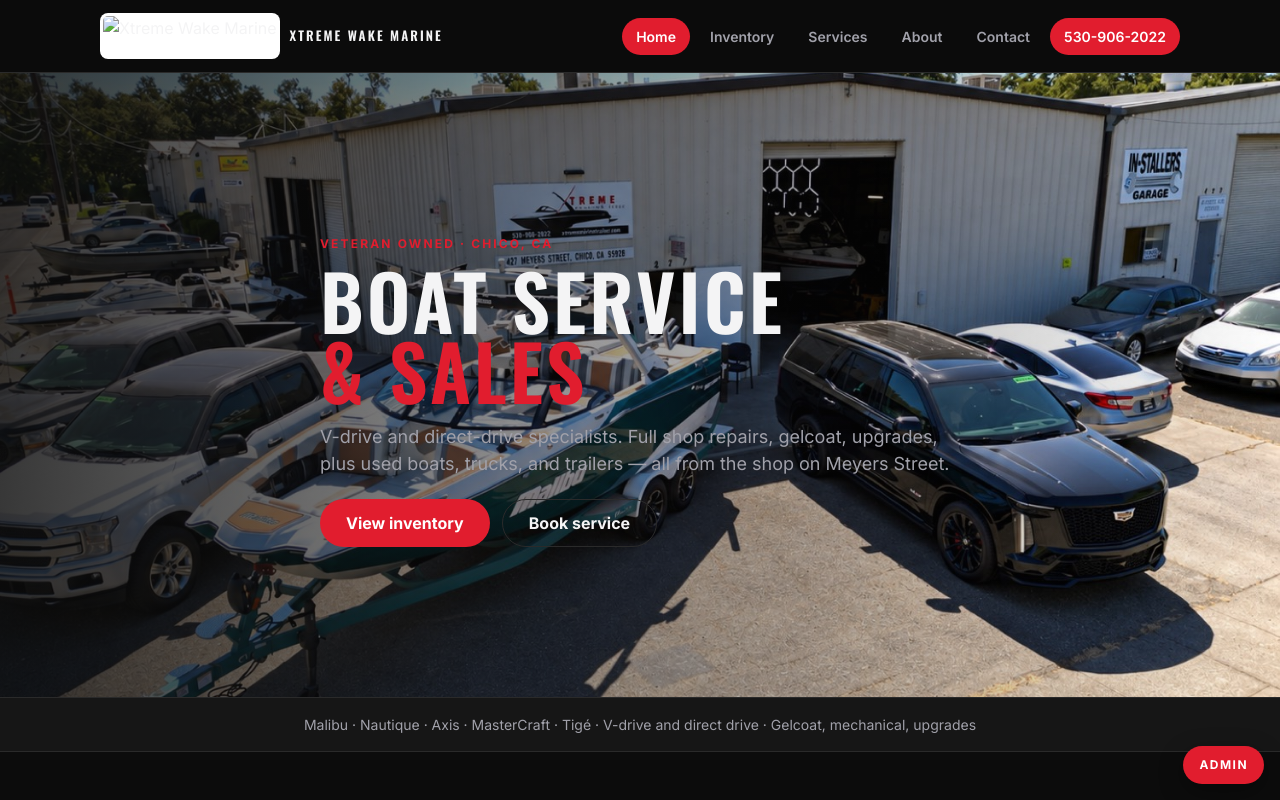
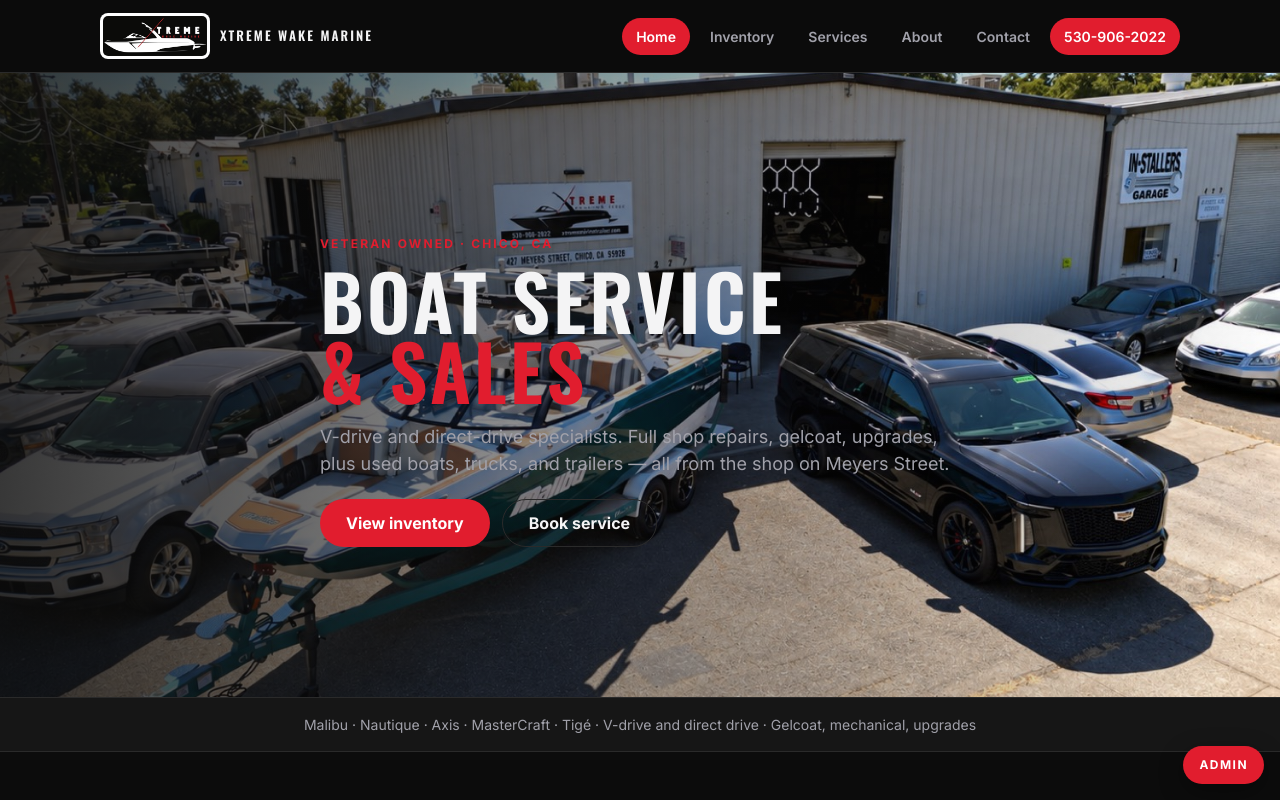
Before and after one commit to wcp10801/xtreme-wake-marine4, a plain HTML site: page index.html in a window 1280 px wide. Shown: the top 800 px of the page. Drawn offline with nearby package versions, Linux system fonts and the light colour scheme.

Commit message:
Fix logo paths to root-level logo.png

```diff
--- a/index.html
+++ b/index.html
@@ -5,7 +5,7 @@
 <meta name="viewport" content="width=device-width, initial-scale=1" />
 <title>Xtreme Wake Marine</title>
 <meta name="description" content="Veteran-owned boat service and sales in Chico." />
-<link rel="icon" href="photos/shop/logo.png" />
+<link rel="icon" href="logo.png" />
 <link rel="preconnect" href="https://fonts.googleapis.com" />
 <link href="https://fonts.googleapis.com/css2?family=Inter:wght@400;600;700&family=Oswald:wght@600;700&display=swap" rel="stylesheet" />
 <script src="https://identity.netlify.com/v1/netlify-identity-widget.js"></script>
@@ -15,7 +15,7 @@
 <header>
   <div class="wrap nav">
     <a class="brand" href="#/">
-      <img src="photos/shop/logo.png" alt="Xtreme Wake Marine" />
+      <img src="logo.png" alt="Xtreme Wake Marine" />
       <span class="wordmark">XTREME WAKE MARINE</span>
     </a>
     <button class="menu-btn" type="button" id="menu">Menu</button>
```
